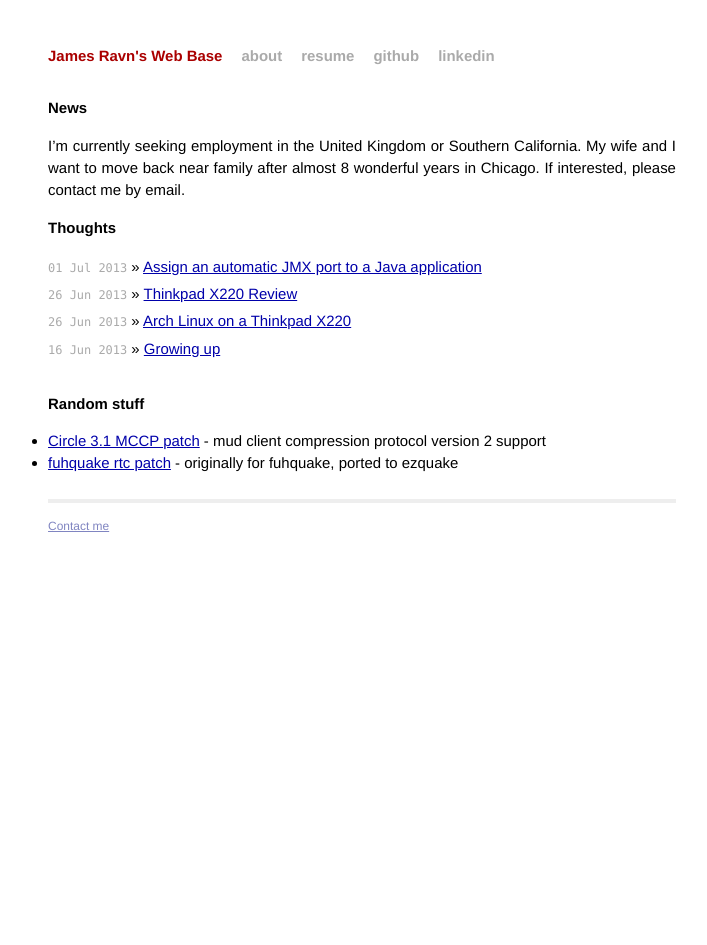
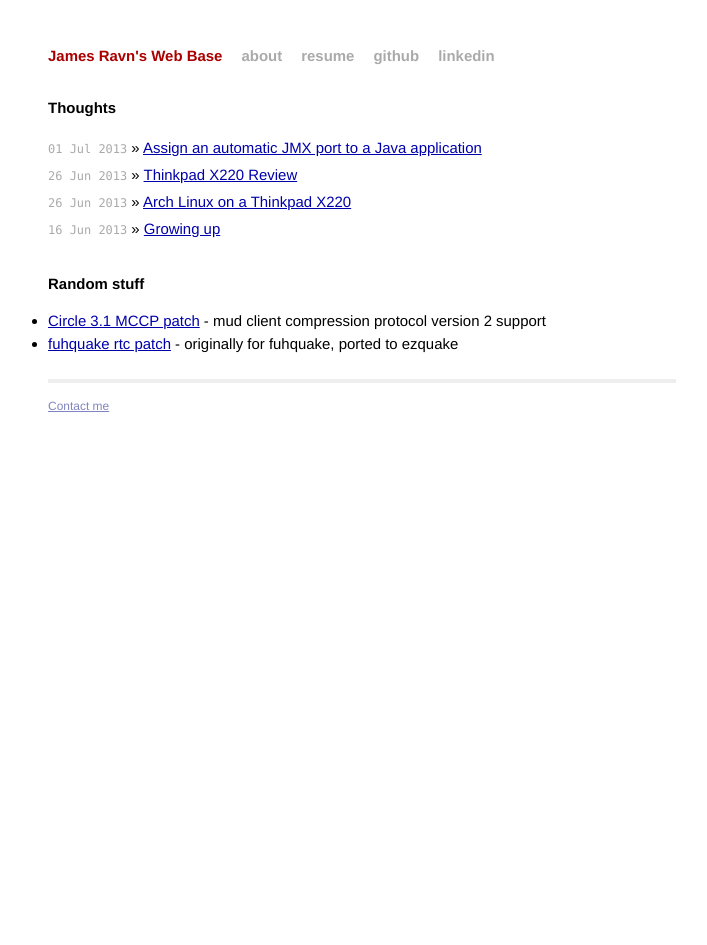
Before and after one commit to jsravn/old-blog, a Jekyll site: the page built from index.md, in a window 1280 px wide. Shown: the whole page, without its empty margins (278-985 px from the left). Built offline with Jekyll 4.4.1, drawn with Linux system fonts in a browser that asks for light colours.

Commit message:
Removes looking for job thingy

```diff
--- a/index.md
+++ b/index.md
@@ -2,13 +2,6 @@
 layout: default
 title: James Ravn's Web Base
 ---
-
-News
-====
-
-I'm currently seeking employment in the United Kingdom or Southern California.
-My wife and I want to move back near family after almost 8 wonderful years in
-Chicago.  If interested, please contact me by email.
 
 Thoughts
 ========
```
